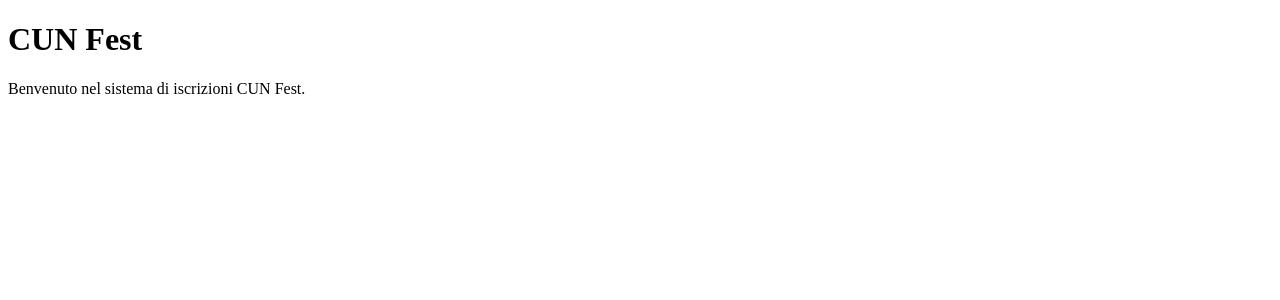
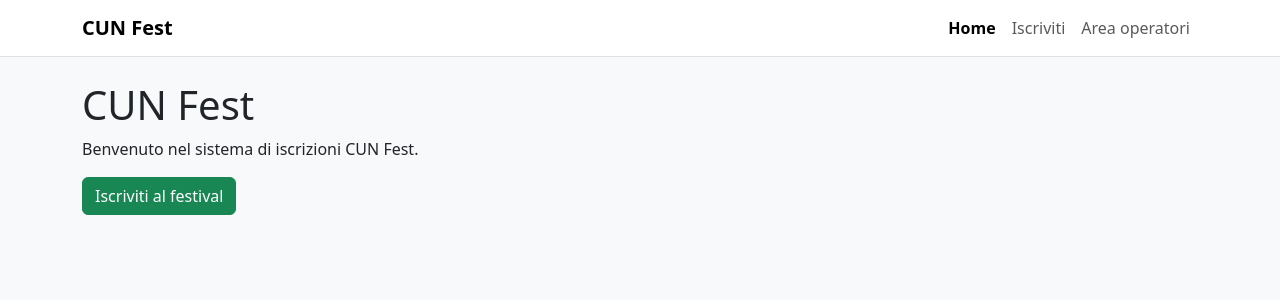
Before and after one commit to MNC00/cun-fest-iscrizioni, a FastAPI app: page / in a window 1280 px wide. Shown: the top 300 px of the page. Run offline with FastAPI, Linux system fonts and the light colour scheme.

Commit message:
feat: update navigation and add public navigation template

```diff
--- /dev/null
+++ b/templates/_nav_pubblica.html
@@ -0,0 +1,10 @@
+<nav class="navbar navbar-expand navbar-light bg-white border-bottom mb-4">
+    <div class="container">
+        <a class="navbar-brand fw-bold" href="/">CUN Fest</a>
+        <div class="navbar-nav">
+            <a class="nav-link {% if request.url.path == '/' %}active fw-semibold{% endif %}" href="/">Home</a>
+            <a class="nav-link {% if request.url.path == '/iscriviti' %}active fw-semibold{% endif %}" href="/iscriviti">Iscriviti</a>
+            <a class="nav-link {% if request.url.path == '/login' %}active fw-semibold{% endif %}" href="/login">Area operatori</a>
+        </div>
+    </div>
+</nav>
--- a/templates/base.html
+++ b/templates/base.html
@@ -2,11 +2,17 @@
 <html lang="it">
 <head>
     <meta charset="UTF-8">
+    <meta name="viewport" content="width=device-width, initial-scale=1">
     <title>{{ title }}</title>
+    <link rel="stylesheet" href="https://cdn.jsdelivr.net/npm/bootstrap@5.3.3/dist/css/bootstrap.min.css">
     <link rel="stylesheet" href="{{ url_for('static', path='/css/style.css') }}">
 </head>
-<body>
-    <h1>{{ title }}</h1>
-    <p>Benvenuto nel sistema di iscrizioni CUN Fest.</p>
+<body class="bg-light">
+    {% include "_nav_pubblica.html" %}
+    <div class="container">
+        <h1>{{ title }}</h1>
+        <p>Benvenuto nel sistema di iscrizioni CUN Fest.</p>
+        <a href="/iscriviti" class="btn btn-success">Iscriviti al festival</a>
+    </div>
 </body>
 </html>
--- a/templates/form_iscrizione.html
+++ b/templates/form_iscrizione.html
@@ -8,6 +8,7 @@
     <link rel="stylesheet" href="{{ url_for('static', path='/css/style.css') }}">
 </head>
 <body class="bg-light">
+{% include "_nav_pubblica.html" %}
 <div class="container py-5">
     <h1 class="mb-4">{{ title }}</h1>
 
--- a/templates/login.html
+++ b/templates/login.html
@@ -8,6 +8,7 @@
     <link rel="stylesheet" href="{{ url_for('static', path='/css/style.css') }}">
 </head>
 <body class="bg-light">
+{% include "_nav_pubblica.html" %}
 <div class="container">
     <div class="row justify-content-center mt-5">
         <div class="col-md-4">
```
Also changed, not shown: templates/_nav.html (+4 -4 lines).
